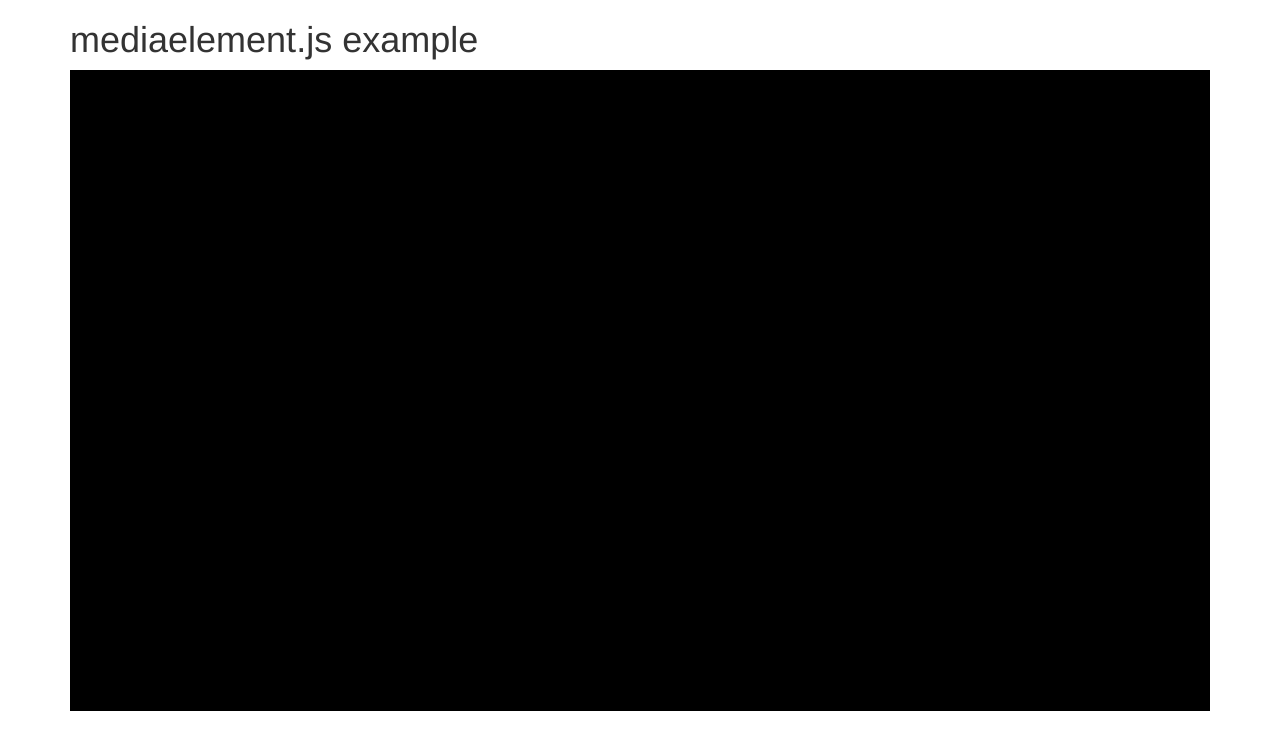
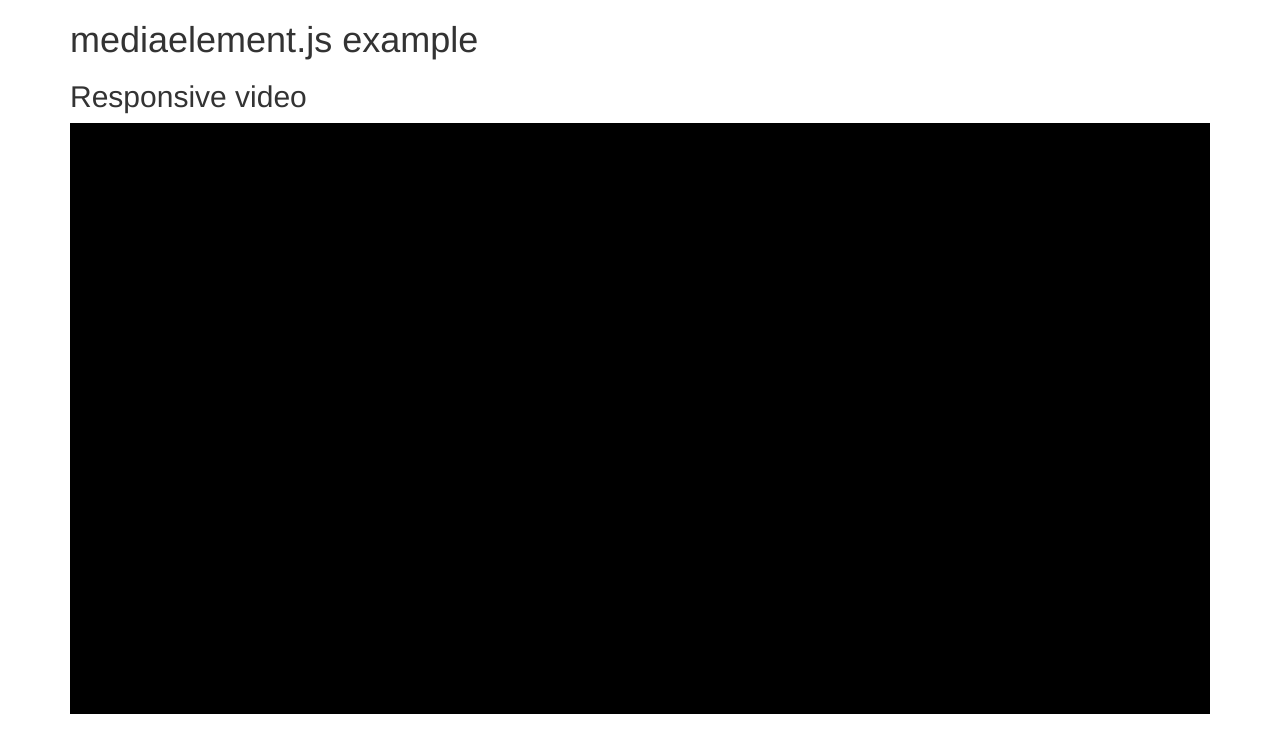
Before and after one commit to yvesvanbroekhoven/mediaelementjs-example, a website: page index.html in a window 1280 px wide. Drawn offline with Linux system fonts and the light colour scheme.

Commit message:
Controls need to live inside container, otherwise strange results

```diff
--- a/custom-player.css
+++ b/custom-player.css
@@ -128,7 +128,7 @@
 /* Start: CONTROL BAR */
 .mejs-container .mejs-controls {
   background-color: white;
-  bottom: -50px;
+  bottom: 0px;
   height: 50px;
   left: 0;
   list-style-type: none;
--- a/index.html
+++ b/index.html
@@ -16,6 +16,7 @@
   <div class="container">
     <h1>mediaelement.js example</h1>
 
+    <h2>Responsive video</h2>
     <div class="row">
       <div class="col-md-12">
         <video class="mejs-ted" width="640" height="360" id="player1" preload="none" style="width: 100%; height: 100%;">
```
